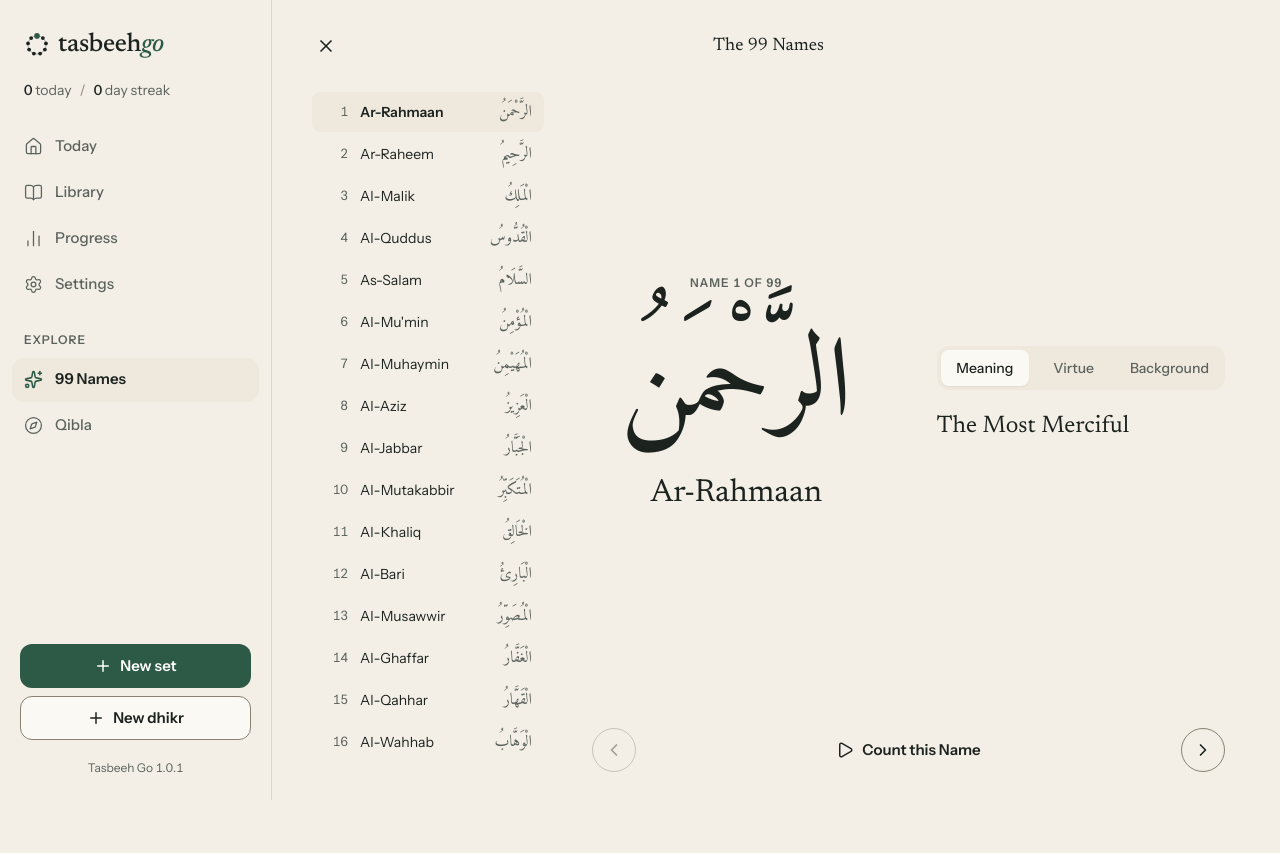
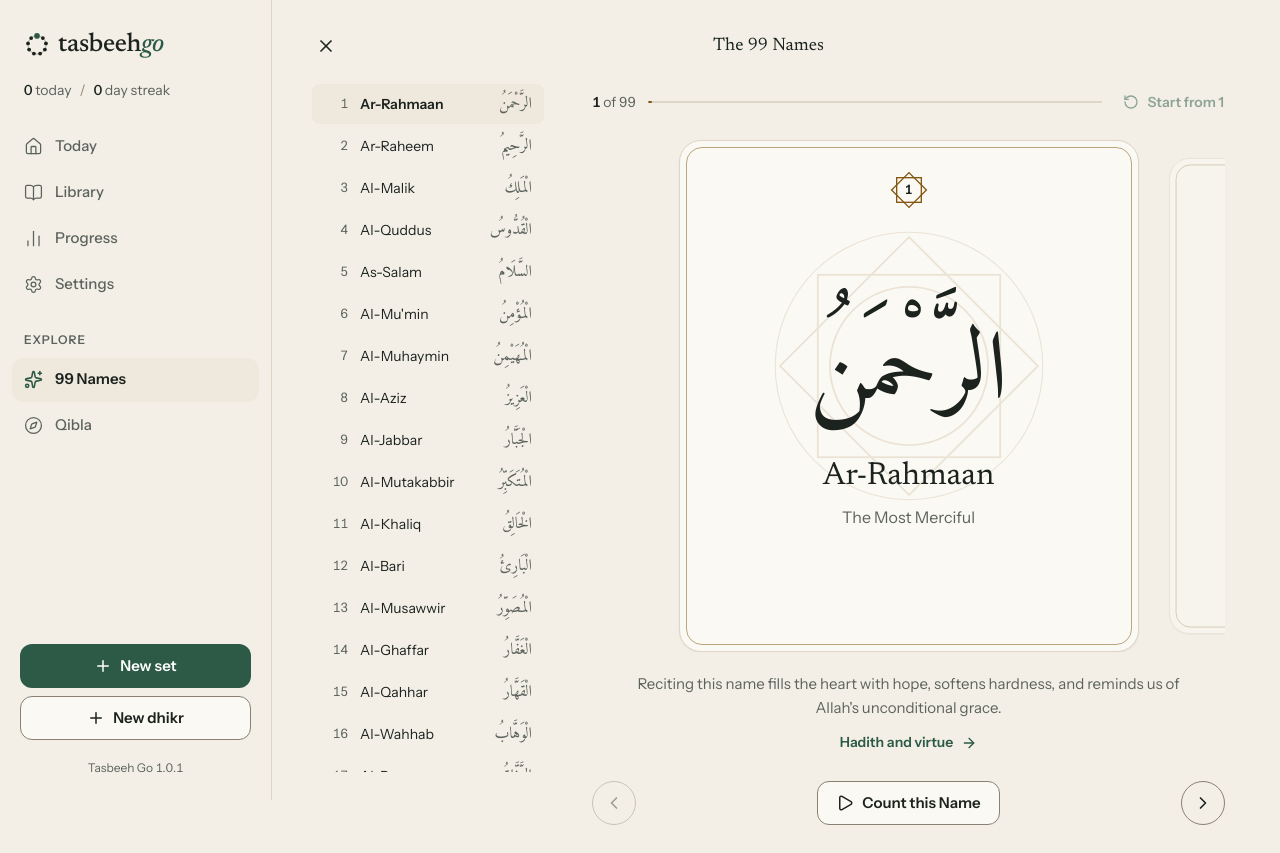
Before and after one commit to arsallanShahab/tasbeeh-counter, a React (Vite) app: page /names in a window 1280 px wide. Before the commit the page ends 800 px from the top, so only its background shows below. Built offline with nearby package versions, Linux system fonts and the light colour scheme; a web font is replaced by a local one.

Commit message:
feat: add DhikrTile component and integrate into various views; enhance layout with StarRosette and improve font rendering for Arabic

```diff
--- /dev/null
+++ b/src/components/common/Ornament.jsx
@@ -0,0 +1,24 @@
+// Eight-pointed star (khatam): two squares at 45 degrees with inner rings.
+export const StarRosette = ({ className = "" }) => (
+  <svg viewBox="0 0 100 100" className={className} aria-hidden="true" focusable="false">
+    <g fill="none" stroke="currentColor" strokeWidth="0.6">
+      <rect x="20" y="20" width="60" height="60" />
+      <rect x="20" y="20" width="60" height="60" transform="rotate(45 50 50)" />
+      <circle cx="50" cy="50" r="26" />
+      <circle cx="50" cy="50" r="44" strokeWidth="0.35" />
+    </g>
+  </svg>
+);
+
+// Small star medallion holding a number, as on a manuscript verse marker.
+export const StarNumber = ({ n, className = "" }) => (
+  <span className={`relative inline-flex h-11 w-11 items-center justify-center text-gold ${className}`}>
+    <svg viewBox="0 0 100 100" className="absolute inset-0 h-full w-full" aria-hidden="true" focusable="false">
+      <g fill="none" stroke="currentColor" strokeWidth="3">
+        <rect x="22" y="22" width="56" height="56" />
+        <rect x="22" y="22" width="56" height="56" transform="rotate(45 50 50)" />
+      </g>
+    </svg>
+    <span className="numerals relative text-[0.8125rem] font-semibold text-ink">{n}</span>
+  </span>
+);
--- a/src/components/counter/NamesView.jsx
+++ b/src/components/counter/NamesView.jsx
@@ -1,141 +1,166 @@
-import { useEffect, useRef, useState } from "react";
-import { AnimatePresence, motion, useMotionValue, animate } from "motion/react";
+import { useEffect, useLayoutEffect, useRef, useState } from "react";
+import { flushSync } from "react-dom";
+import { motion, useMotionValue, useTransform, animate } from "motion/react";
 import { useDrag } from "@use-gesture/react";
 import { Navigate } from "react-router-dom";
-import { X, ChevronLeft, ChevronRight, LayoutGrid, Play } from "lucide-react";
+import { X, ChevronLeft, ChevronRight, LayoutGrid, Play, RotateCcw, ArrowRight } from "lucide-react";
 import { useApp } from "../../context/AppContext";
+import { useIsDesktop } from "../../hooks/useMediaQuery";
 import { SEED_NAMES_OF_ALLAH } from "../../constants/asmaUlHusna";
 import { Button, IconButton } from "../common/Button";
 import { Seg } from "../common/Seg";
 import { Sheet } from "../common/Modal";
+import { StarRosette, StarNumber } from "../common/Ornament";
 
-const slide = {
-  enter: (dir) => ({ x: dir > 0 ? 40 : dir < 0 ? -40 : 0, opacity: 0 }),
-  center: { x: 0, opacity: 1, transition: { duration: 0.28, ease: [0.22, 1, 0.36, 1] } },
-  exit: (dir) => ({ x: dir > 0 ? -40 : dir < 0 ? 40 : 0, opacity: 0, transition: { duration: 0.16 } }),
+const LAST = SEED_NAMES_OF_ALLAH.length - 1;
+const GAP = 14;
+const SNAP = { type: "spring", stiffness: 320, damping: 36, mass: 0.9 };
+
+// Scale and fade a card by its distance from the centre of the deck.
+const useCardMotion = (x, o, stepRef) => {
+  const d = useTransform(x, (v) => Math.min(1, Math.abs((v + o * stepRef.current) / stepRef.current)));
+  return { scale: useTransform(d, (t) => 1 - t * 0.07), opacity: useTransform(d, (t) => 1 - t * 0.5) };
 };
 
-/* The 99 Names, one at a time: the Name set large in Arabic, its meaning,
-   and its virtue and background when known. Swipe or use the arrow keys to
-   move; the index (a rail on desktop, a grid sheet on phones) jumps anywhere. */
+// One Name as an illuminated card. `lang` picks the meaning shown.
+const NameCard = ({ name, index, lang, large }) => {
+  const meaning = lang === "ur" ? name.ur || name.en : name.en;
+  return (
+    <article className="h-full rounded-[1.375rem] border border-line bg-surface p-1.5 shadow-(--shadow-raise)">
+      <div className="relative flex h-full flex-col items-center overflow-hidden rounded-2xl border border-[color-mix(in_srgb,var(--gold)_38%,var(--line))] px-5 pb-7 pt-5 text-center">
+        <StarRosette className="pointer-events-none absolute left-1/2 top-[44%] h-[19rem] w-[19rem] -translate-x-1/2 -translate-y-1/2 text-gold opacity-[0.13]" />
+        <StarNumber n={index + 1} className="relative" />
+        <div className="relative flex flex-1 flex-col items-center justify-center py-4">
+          <p dir="rtl" lang="ar" className={`font-arabic leading-[1.6] text-ink ${large ? "text-[6rem]" : "text-[4.75rem]"}`}>
+            {name.arabic}
+          </p>
+          <h2 className="mt-1 font-display text-[2rem] leading-tight text-ink">{name.tr}</h2>
+          {meaning && (
+            <p dir={lang === "ur" && name.ur ? "rtl" : undefined} className={`mx-auto mt-2 max-w-[26ch] text-base leading-relaxed text-muted ${lang === "ur" && name.ur ? "font-urdu" : ""}`}>
+              {meaning}
+            </p>
+          )}
+          {lang === "both" && name.ur && (
+            <p dir="rtl" lang="ur" className="mt-1 font-urdu text-lg text-muted">
+              {name.ur}
+            </p>
+          )}
+        </div>
+      </div>
+    </article>
+  );
+};
+
+/* The 99 Names as a deck of cards. The current Name sits centred with its
+   neighbours peeking in; drag, swipe, tap a neighbour, or use the arrows. */
 export const NamesView = () => {
   const { view, setView, namesSession, settings, navigateNames, startNamesSession, startDhikr, dById, vibe } = useApp();
-
-  const [tab, setTab] = useState("meaning");
-  const [direction, setDirection] = useState(0);
-  const [overview, setOverview] = useState(false);
-  const railRef = useRef(null);
+  const isDesktop = useIsDesktop();
 
   const idx = namesSession.index;
   const name = SEED_NAMES_OF_ALLAH[idx];
-  const dragX = useMotionValue(0);
+  const [overview, setOverview] = useState(false);
+  const [reading, setReading] = useState(false);
+  const [tab, setTab] = useState("virtue");
+  const railRef = useRef(null);
 
-  const [forIdx, setForIdx] = useState(idx);
-  if (forIdx !== idx) {
-    setForIdx(idx);
-    setTab("meaning");
-  }
+  // Card width follows the deck width so neighbours always peek.
+  const deckRef = useRef(null);
+  const [deckW, setDeckW] = useState(360);
+  useLayoutEffect(() => {
+    if (!deckRef.current) return;
+    const ro = new ResizeObserver(([e]) => setDeckW(e.contentRect.width));
+    ro.observe(deckRef.current);
+    return () => ro.disconnect();
+  }, []);
+  const cardW = Math.min(deckW * 0.82, isDesktop ? 460 : 380);
+  const step = cardW + GAP;
+  const stepRef = useRef(step);
+  useLayoutEffect(() => {
+    stepRef.current = step;
+  }, [step]);
 
-  const go = (dir) => {
-    if ((dir === 1 && idx >= 98) || (dir === -1 && idx <= 0)) return;
-    setDirection(dir);
-    navigateNames(dir);
+  const x = useMotionValue(0);
+  const busy = useRef(false);
+
+  // Slide the deck one card, then commit the new index in the same frame
+  // the track resets, so the swap is invisible.
+  const slide = (dir) => {
+    if (busy.current) return;
+    if ((dir === 1 && idx >= LAST) || (dir === -1 && idx <= 0)) {
+      animate(x, 0, SNAP);
+      return;
+    }
+    busy.current = true;
+    animate(x, -dir * step, SNAP).then(() => {
+      flushSync(() => navigateNames(dir));
+      x.set(0);
+      busy.current = false;
+    });
   };
 
   const jumpTo = (target) => {
     if (target !== idx) {
-      setDirection(target > idx ? 1 : -1);
       startNamesSession(target);
       vibe(8);
     }
+    x.set(0);
     setOverview(false);
   };
 
-  const bindSwipe = useDrag(
-    ({ down, movement: [mx], velocity: [vx], last, tap }) => {
-      if (tap) return;
+  const bind = useDrag(
+    ({ down, movement: [mx], velocity: [vx], tap, last }) => {
+      if (tap || busy.current) return;
+      const atEdge = (mx > 0 && idx === 0) || (mx < 0 && idx === LAST);
       if (down) {
-        dragX.set(mx * 0.5);
+        x.set(atEdge ? mx * 0.25 : mx);
         return;
       }
       if (last) {
-        if (Math.abs(mx) > 55 || vx > 0.35) go(mx < 0 ? 1 : -1);
-        animate(dragX, 0, { type: "spring", stiffness: 350, damping: 35 });
+        const commit = !atEdge && (Math.abs(mx) > step * 0.22 || (vx > 0.35 && Math.abs(mx) > 24));
+        if (commit) slide(mx < 0 ? 1 : -1);
+        else animate(x, 0, SNAP);
       }
     },
     { axis: "x", filterTaps: true, pointer: { touch: true } }
   );
 
+  const sPrev = useCardMotion(x, -1, stepRef);
+  const sCur = useCardMotion(x, 0, stepRef);
+  const sNext = useCardMotion(x, 1, stepRef);
+
   useEffect(() => {
     if (view !== "names") return;
     const onKey = (e) => {
       if (["INPUT", "TEXTAREA"].includes(e.target.tagName) || document.querySelector('[role="dialog"]')) return;
-      if (e.key === "ArrowLeft") go(-1);
-      else if (e.key === "ArrowRight") go(1);
+      if (e.key === "ArrowLeft") slide(-1);
+      else if (e.key === "ArrowRight") slide(1);
+      else if (e.key === "Home") jumpTo(0);
       else if (e.key === "Escape") setView("home");
     };
     window.addEventListener("keydown", onKey);
     return () => window.removeEventListener("keydown", onKey);
     // eslint-disable-next-line react-hooks/exhaustive-deps
-  }, [view, idx]);
+  }, [view, idx, step]);
 
-  // Keep the active Name visible in the desktop rail.
   useEffect(() => {
     railRef.current?.querySelector('[aria-current="true"]')?.scrollIntoView({ block: "nearest" });
   }, [idx]);
 
   if (!name) return <Navigate to="/" replace />;
 
-  const meaning = settings.lang === "ur" ? name.ur || name.en : name.en;
-  const tabs = [
-    { v: "meaning", l: "Meaning" },
-    ...(name.hadith || name.benefits ? [{ v: "virtue", l: "Virtue" }] : []),
-    ...(name.story ? [{ v: "story", l: "Background" }] : []),
-  ];
+  const hasVirtue = !!(name.hadith || name.benefits);
+  const hasStory = !!name.story;
+  const readTabs = [...(hasVirtue ? [{ v: "virtue", l: "Virtue" }] : []), ...(hasStory ? [{ v: "story", l: "Background" }] : [])];
+  const excerpt = name.benefits || name.story;
   const countable = dById(name.id) || name;
+  const pct = ((idx + 1) / SEED_NAMES_OF_ALLAH.length) * 100;
 
-  const reading = (
-    <div className="space-y-5">
-      {tabs.length > 1 && <Seg label="About this Name" value={tab} onChange={setTab} options={tabs} />}
-      <AnimatePresence mode="wait">
-        <motion.div
-          key={`${name.id}-${tab}`}
-          initial={{ opacity: 0, y: 4 }}
-          animate={{ opacity: 1, y: 0 }}
-          exit={{ opacity: 0 }}
-          transition={{ duration: 0.18 }}
-          className="space-y-5"
-        >
-          {tab === "meaning" && (
-            <>
-              {(settings.lang === "en" || settings.lang === "both") && name.en && (
-                <p className="font-display text-2xl leading-snug text-ink">{name.en}</p>
-              )}
-              {(settings.lang === "ur" || settings.lang === "both") && name.ur && (
-                <p dir="rtl" lang="ur" className="font-urdu text-xl text-ink">
-                  {name.ur}
-                </p>
-              )}
-              {name.benefits && tabs.length === 1 && (
-                <p className="max-w-[60ch] text-base leading-relaxed text-muted">{name.benefits}</p>
-              )}
-            </>
-          )}
-          {tab === "virtue" && (
-            <>
-              {name.hadith && (
-                <blockquote className="border-l-2 border-line-strong pl-5">
-                  <p className="font-display text-lg leading-relaxed text-ink">{name.hadith}</p>
-                </blockquote>
-              )}
-              {name.benefits && <p className="max-w-[60ch] text-base leading-relaxed text-ink">{name.benefits}</p>}
-            </>
-          )}
-          {tab === "story" && <p className="max-w-[60ch] text-base leading-relaxed text-ink">{name.story}</p>}
-        </motion.div>
-      </AnimatePresence>
-    </div>
-  );
+  const cards = [
+    { o: -1, i: idx - 1, s: sPrev },
+    { o: 0, i: idx, s: sCur },
+    { o: 1, i: idx + 1, s: sNext },
+  ].filter((c) => c.i >= 0 && c.i <= LAST);
 
   return (
     <div className="flex min-h-[calc(100svh-1.5rem)] flex-col lg:min-h-[calc(100svh-3rem)]">
@@ -147,10 +172,9 @@ export const NamesView = () => {
         <IconButton icon={LayoutGrid} label="All 99 Names" onClick={() => setOverview(true)} className="-mr-2 lg:invisible" />
       </header>
 
-      <div className="flex min-h-0 flex-1 lg:mt-6 lg:gap-10">
-        {/* Desktop index */}
+      <div className="flex min-h-0 flex-1 lg:mt-4 lg:gap-10">
         <nav aria-label="All 99 Names" className="hidden w-60 shrink-0 lg:flex lg:flex-col">
-          <ol ref={railRef} className="max-h-[calc(100svh-8rem)] space-y-0.5 overflow-y-auto pr-2">
+          <ol ref={railRef} className="max-h-[calc(100svh-7rem)] space-y-0.5 overflow-y-auto pr-2">
             {SEED_NAMES_OF_ALLAH.map((n, i) => {
               const on = i === idx;
               return (
@@ -159,12 +183,10 @@ export const NamesView = () => {
                     type="button"
                     onClick={() => jumpTo(i)}
                     aria-current={on ? "true" : undefined}
-                    className={`flex w-full items-center gap-3 rounded-lg px-3 py-2 text-left transition-colors ${
-                      on ? "bg-sunken" : "hover:bg-sunken"
-                    }`}
+                    className={`flex w-full items-center gap-3 rounded-lg px-3 py-2 text-left transition-colors ${on ? "bg-sunken" : "hover:bg-sunken"}`}
                   >
                     <span className="numerals w-6 text-right text-[0.8125rem] text-muted">{i + 1}</span>
-                    <span className={`min-w-0 flex-1 truncate text-sm ${on ? "font-semibold text-ink" : "text-ink"}`}>{n.tr}</span>
+                    <span className={`min-w-0 flex-1 truncate text-sm text-ink ${on ? "font-semibold" : ""}`}>{n.tr}</span>
                     <span dir="rtl" lang="ar" className="font-arabic text-base text-muted">
                       {n.arabic}
                     </span>
@@ -176,46 +198,97 @@ export const NamesView = () => {
         </nav>
 
         <div className="flex min-w-0 flex-1 flex-col">
-          <AnimatePresence mode="wait" custom={direction} initial={false}>
-            <motion.article
-              key={name.id}
-              custom={direction}
-              variants={slide}
-              initial="enter"
-              animate="center"
-              exit="exit"
-              className="flex flex-1 flex-col lg:grid lg:grid-cols-2 lg:items-center lg:gap-14"
+          {/* Position */}
+          <div className="mt-3 flex items-center gap-3 lg:mt-0">
+            <span className="numerals shrink-0 text-sm text-muted">
+              <span className="font-semibold text-ink">{idx + 1}</span> of 99
+            </span>
+            <span className="h-0.5 flex-1 overflow-hidden rounded-full bg-line" aria-hidden="true">
+              <span className="block h-full rounded-full bg-gold transition-[width] duration-300" style={{ width: `${pct}%` }} />
+            </span>
+            <Button variant="link" size="sm" icon={RotateCcw} onClick={() => jumpTo(0)} disabled={idx === 0} className="-mr-2">
+              Start from 1
+            </Button>
+          </div>
+
+          {/* Deck */}
+          <div className="flex flex-1 flex-col justify-center py-5">
+            <div
+              ref={deckRef}
+              {...bind()}
+              className="relative -mx-4 h-[min(31rem,60svh)] cursor-grab touch-pan-y select-none overflow-hidden active:cursor-grabbing lg:mx-0 lg:h-[min(34rem,64svh)]"
+              role="group"
+              aria-roledescription="carousel"
+              aria-label={`Name ${idx + 1} of 99, ${name.tr}`}
             >
-              <motion.div
-                {...bindSwipe()}
-                style={{ x: dragX, touchAction: "pan-y" }}
-                className="flex cursor-grab select-none flex-col items-center py-8 text-center active:cursor-grabbing lg:py-0"
-              >
-                <p className="eyebrow numerals">
-                  Name {idx + 1} of 99
-                </p>
-                <p dir="rtl" lang="ar" className="mt-4 font-arabic text-[5rem] leading-[1.45] text-ink lg:text-[7rem]">
-                  {name.arabic}
-                </p>
-                <h2 className="mt-1 font-display text-[2rem] leading-tight text-ink">{name.tr}</h2>
-                {meaning && <p className="mt-1 text-[0.9375rem] text-muted lg:hidden">{meaning}</p>}
+              <motion.div className="absolute inset-y-0 left-1/2" style={{ x }}>
+                {cards.map(({ o, i, s }) => (
+                  <motion.div
+                    key={SEED_NAMES_OF_ALLAH[i].id}
+                    className="absolute inset-y-0"
+                    style={{ width: cardW, left: o * step - cardW / 2, scale: s.scale, opacity: s.opacity }}
+                    onClick={o !== 0 ? () => slide(o) : undefined}
+                    aria-hidden={o !== 0}
+                  >
+                    <NameCard name={SEED_NAMES_OF_ALLAH[i]} index={i} lang={settings.lang} large={isDesktop} />
+                  </motion.div>
+                ))}
               </motion.div>
+            </div>
 
-              <div className="border-t border-line pt-6 lg:border-0 lg:pt-0">{reading}</div>
-            </motion.article>
-          </AnimatePresence>
+            {/* Reflection */}
+            {excerpt && (
+              <div className="mx-auto mt-5 w-full max-w-[34rem] text-center">
+                <p className="line-clamp-2 text-[0.9375rem] leading-relaxed text-muted lg:line-clamp-3">{excerpt}</p>
+                {readTabs.length > 0 && (
+                  <Button
+                    variant="link"
+                    size="sm"
+                    iconRight={ArrowRight}
+                    onClick={() => {
+                      setTab(readTabs[0].v);
+                      setReading(true);
+                    }}
+                    className="mt-1"
+                  >
+                    {hasVirtue ? "Hadith and virtue" : "Background"}
+                  </Button>
+                )}
+              </div>
+            )}
+          </div>
 
-          <div className="mt-8 flex items-center justify-between gap-2 pb-1">
-            <IconButton icon={ChevronLeft} label="Previous Name" onClick={() => go(-1)} disabled={idx === 0} className="border border-line-strong" />
-            <Button variant="ghost" icon={Play} onClick={() => startDhikr(countable)} className="min-w-0 px-3">
+          {/* Controls */}
+          <div className="flex items-center justify-between gap-2 pb-1">
+            <IconButton icon={ChevronLeft} label="Previous Name" onClick={() => slide(-1)} disabled={idx === 0} className="border border-line-strong" />
+            <Button variant="secondary" icon={Play} onClick={() => startDhikr(countable)} className="min-w-0 flex-1 sm:flex-none">
               <span className="truncate">Count this Name</span>
             </Button>
-            <IconButton icon={ChevronRight} label="Next Name" onClick={() => go(1)} disabled={idx === 98} className="border border-line-strong" />
+            <IconButton icon={ChevronRight} label="Next Name" onClick={() => slide(1)} disabled={idx === LAST} className="border border-line-strong" />
           </div>
         </div>
       </div>
 
+      <Sheet open={reading} onClose={() => setReading(false)} title={name.tr} description={name.en} size="lg">
+        {readTabs.length > 1 && <Seg label="About this Name" value={tab} onChange={setTab} options={readTabs} className="mb-6" />}
+        {tab === "virtue" ? (
+          <div className="space-y-6">
+            {name.hadith && (
+              <blockquote className="border-l-2 border-line-strong pl-5">
+                <p className="font-display text-lg leading-relaxed text-ink">{name.hadith}</p>
+              </blockquote>
+            )}
+            {name.benefits && <p className="max-w-[65ch] text-base leading-relaxed text-ink">{name.benefits}</p>}
+          </div>
+        ) : (
+          <p className="max-w-[65ch] text-base leading-relaxed text-ink">{name.story}</p>
+        )}
+      </Sheet>
+
       <Sheet open={overview} onClose={() => setOverview(false)} title="All 99 Names" size="lg">
+        <Button variant="secondary" size="sm" icon={RotateCcw} onClick={() => jumpTo(0)} className="mb-4">
+          Start from 1
+        </Button>
         <ol className="grid grid-cols-3 gap-2 sm:grid-cols-4">
           {SEED_NAMES_OF_ALLAH.map((n, i) => {
             const on = i === idx;
--- a/src/components/home/HomeView.jsx
+++ b/src/components/home/HomeView.jsx
@@ -6,8 +6,9 @@ import { fmt, computeStreak, dateKey } from "../../utils/stats";
 import HomeIntro from "./HomeIntro";
 import { useNow } from "../../hooks/useNow";
 import PrayerTimesCard from "../prayer/PrayerTimesCard";
-import { Panel, SectionHeader, ListGroup, ListRow, IconTile, GlyphTile, ProgressBar } from "../common/Layout";
+import { Panel, SectionHeader, ListGroup, ListRow, IconTile, DhikrTile, ProgressBar } from "../common/Layout";
 import { Button } from "../common/Button";
+import { StarRosette } from "../common/Ornament";
 import {
   ICONS,
   OCCASIONS,
@@ -39,7 +40,7 @@ const dayOfYear = (d) => {
 };
 
 export const HomeView = () => {
-  const { setView, lists, dhikrs, pinned, stats, startList, startDhikr, setSearchQuery, session, complete, settings, dById } =
+  const { setView, lists, dhikrs, pinned, stats, startList, startDhikr, setSearchQuery, session, complete, settings, dById, startNamesSession } =
     useApp();
   const navigate = useNavigate();
   const isDesktop = useIsDesktop();
@@ -189,7 +190,7 @@ export const HomeView = () => {
             return (
               <ListRow
                 key={data.id}
-                leading={isList ? <IconTile icon={Ico} /> : <GlyphTile char={data.arabic.charAt(0)} />}
+                leading={isList ? <IconTile icon={Ico} /> : <DhikrTile />}
                 title={isList ? data.name : data.tr}
                 subtitle={
                   isList
@@ -266,26 +267,39 @@ export const HomeView = () => {
     const name = SEED_NAMES_OF_ALLAH[idx];
     if (!name) return null;
     return (
-      <section key="asmaul_husna" aria-labelledby="name-h" className="rounded-2xl bg-sunken px-6 py-8 text-center lg:py-10">
-        <p className="eyebrow">Name of the day · {idx + 1} of 99</p>
-        <p dir="rtl" lang="ar" className="mt-5 font-arabic text-[3.5rem] leading-[1.5] text-ink">
+      <section
+        key="asmaul_husna"
+        aria-labelledby="name-h"
+        className="rounded-2xl border border-line bg-surface p-1.5"
+      >
+        {/* Inner rule: a manuscript-style double border. */}
+        <div className="relative overflow-hidden rounded-[0.875rem] border border-[color-mix(in_srgb,var(--gold)_38%,var(--line))] px-6 pb-7 pt-8 text-center">
+          <StarRosette className="pointer-events-none absolute left-1/2 top-28 h-56 w-56 -translate-x-1/2 -translate-y-1/2 text-gold opacity-[0.16]" />
+          <div className="relative">
+            <p className="eyebrow flex items-center justify-center gap-2 text-gold">
+              <span>Name of the day</span>
+              <span className="h-px w-4 bg-current opacity-60" aria-hidden="true" />
+              <span className="numerals">{idx + 1} of 99</span>
+            </p>
+            <p dir="rtl" lang="ar" className="mt-5 font-arabic text-[3.75rem] leading-[1.45] text-ink">
               {name.arabic}
             </p>
-        <h2 id="name-h" className="mt-1 font-display text-2xl text-ink">
+            <h2 id="name-h" className="mt-2 font-display text-[1.75rem] leading-tight text-ink">
               {name.tr}
             </h2>
-        <p className="mx-auto mt-1 max-w-[30ch] text-[0.9375rem] text-muted">
+            <p className="mx-auto mt-1.5 max-w-[30ch] text-[0.9375rem] leading-relaxed text-muted">
               {settings.lang === "ur" ? name.ur || name.en : name.en}
             </p>
-        <Button
-          variant="secondary"
-          size="sm"
-          iconRight={ArrowRight}
-          className="mt-6"
-          onClick={() => navigate("/names")}
-        >
-          The 99 Names
+            <div className="mt-6 flex flex-wrap items-center justify-center gap-x-2 gap-y-1">
+              <Button variant="secondary" size="sm" iconRight={ArrowRight} onClick={() => startNamesSession(idx)}>
+                Reflect on this Name
               </Button>
+              <Button variant="link" size="sm" onClick={() => navigate("/names")}>
+                All 99
+              </Button>
+            </div>
+          </div>
+        </div>
       </section>
     );
   };
--- a/src/index.css
+++ b/src/index.css
@@ -28,8 +28,9 @@
 @theme {
   /* Display serif for titles and numerals, humanist sans for the interface.
      A theme may override --font-display / --font-body on the app root. */
-  --font-display: "Newsreader", "Iowan Old Style", Georgia, serif;
-  --font-body: "Instrument Sans", ui-sans-serif, system-ui, -apple-system, "Segoe UI", sans-serif;
+  /* Amiri is a per-glyph fallback, so ﷺ and other Arabic marks render. */
+  --font-display: "Newsreader", "Amiri", "Iowan Old Style", Georgia, serif;
+  --font-body: "Instrument Sans", "Amiri", ui-sans-serif, system-ui, -apple-system, "Segoe UI", sans-serif;
   --font-arabic: "Amiri", serif;
   --font-urdu: "Noto Nastaliq Urdu", "Amiri", serif;
 
```
Also changed, not shown: src/components/common/Layout.jsx (+6 -10 lines), src/components/library/LibraryView.jsx (+9 -8 lines). Lines whose indentation alone changed are shown as unchanged.
